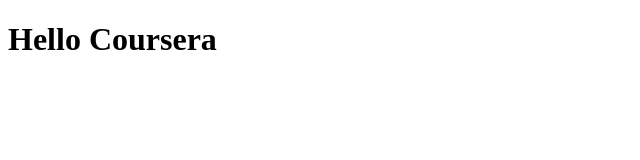
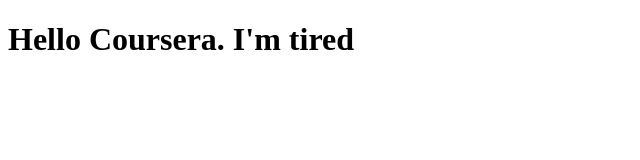
Before and after one commit to paurinaldi/coursera-test, a plain HTML site: page site/index.html in a window 1280 px wide. Shown: the whole page, without its empty margins (0-640 px from the left). Drawn offline with Linux system fonts and the light colour scheme.

Commit message:
Small addition to our page content.

```diff
--- a/site/index.html
+++ b/site/index.html
@@ -6,6 +6,6 @@
 	<title>Hello Coursera</title>
 </head>
 <body>
-<h1>Hello Coursera</h1>
+<h1>Hello Coursera. I'm tired</h1>
 </body>
 </html>
```
